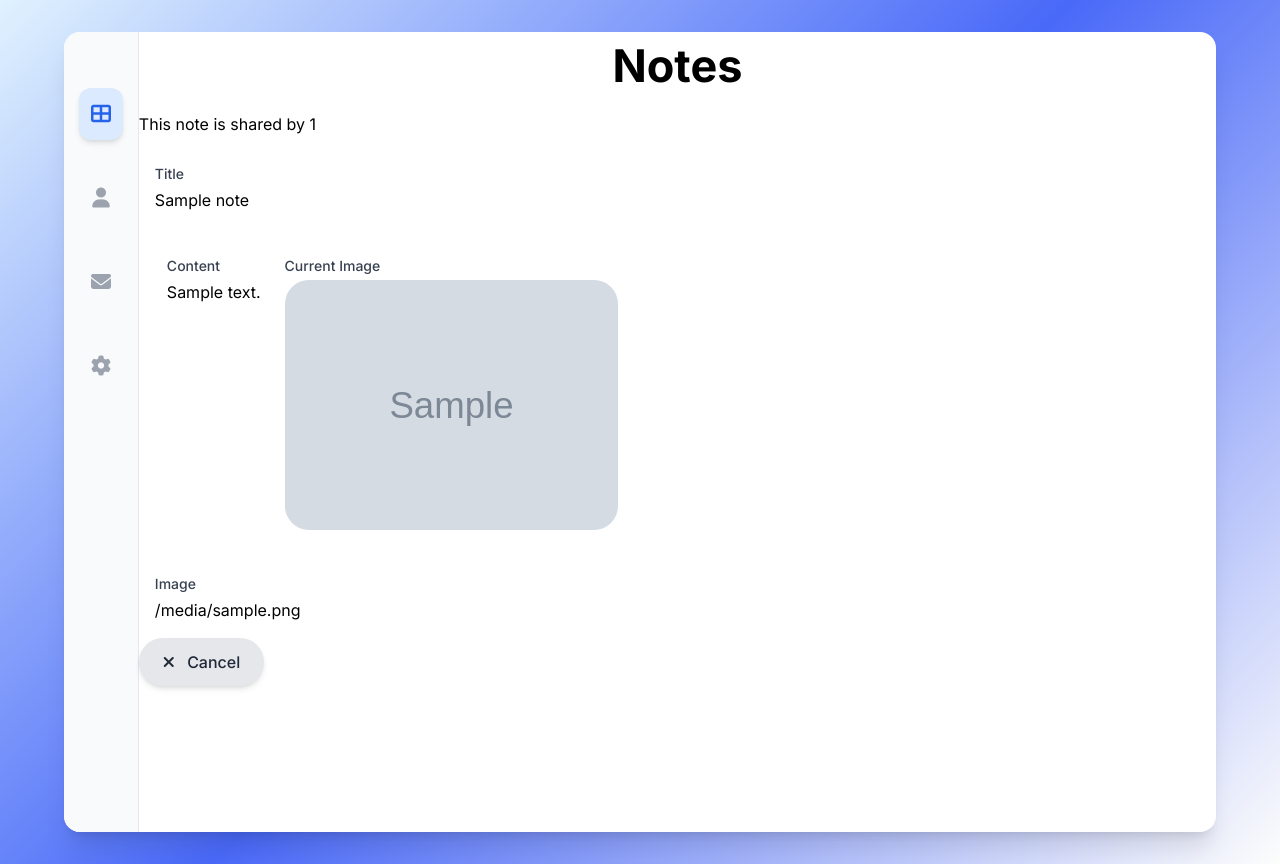
After one commit to Ridwankabbo/Keep-Notes, a Django app: template KeepNotes/templates/showSharedNotes.html in a window 1280 px wide. The commit adds this page. Run offline with Django 3.2, Linux system fonts and the light colour scheme; the template is opened without the code that fills it: most values are stand-ins (such as "Sample title", 1, 10 or a date in 2020); grey boxes marked "Sample" are stand-in pictures; some libraries are stand-ins or nearby versions.

Commit message:
Model problem solved and working on making notes sharable

```diff
--- a/KeepNotes/KeepNotes/urls.py
+++ b/KeepNotes/KeepNotes/urls.py
@@ -21,7 +21,7 @@ from django.conf import settings
 from django.conf.urls.static import static
 
 urlpatterns = [
-    path('', include('main.urls') ),
+    path('keep-notes/', include('main.urls') ),
     path('admin/', admin.site.urls),
 ]
 
--- a/KeepNotes/main/urls.py
+++ b/KeepNotes/main/urls.py
@@ -14,7 +14,8 @@ urlpatterns = [
     path('share-notes/<int:note_id>/', views.ShareNote, name='share-note'),
     path('user-profile/', views.user_profile, name='user-profile'),
     path('user-settings/', views.SettingsPage, name='user-settings'),
-    path('disable-shared-note/<int:note_id>/', views.disable_shared_note, name='disable-shared-note')
+    path('disable-shared-note/<int:note_id>/', views.disable_shared_note, name='disable-shared-note'),
+    path('user-dashboard/note/<int:id>/', views.ShowNotes, name='show-notes')
 ]
 
 if settings.DEBUG:
--- /dev/null
+++ b/KeepNotes/templates/showSharedNotes.html
@@ -0,0 +1,62 @@
+{% extends "user-dashboard-header-footer.html" %}
+
+{% block main-section %}
+            <section class="container">
+                <div>
+                    <h2 class="text-center text-[45px] font-bold">Notes</h2>
+                </div>
+                <div>
+
+                    <form method="post" enctype="multipart/form-data">
+                        {% csrf_token %}
+                        <p class="py-3">This note is shared by {{note.user_id}}</p>
+                    <div class='p-4'>
+                        <label for="note-title" class="block text-sm font-medium text-gray-700 mb-1">Title</label>
+                        {{note.notes_title}}
+
+                    </div>
+                    <div>
+                        <div class="flex jusfity-around p-4">
+                            <div class='p-3'>
+                                <label for="note-content" class="block text-sm font-medium text-gray-700 mb-1">Content</label>
+                            {{note.notes_text}}
+                            </div>
+
+                            <div class='p-3'>
+                            {% if note.image %}
+                                <label class="block text-sm font-medium text-gray-700 mb-1">Current Image</label>
+                                <img src="{{ note.image.url }}"
+                                    alt="{{ note.notes_title }} Image" class="rounded-3xl"
+                                    style ="height:250px;"
+                                    >
+                            {% else %}
+                                <p>No current image.</p>
+                            {% endif %}
+                        </div>
+                        </div>
+
+
+                    </div>
+                    <div class='p-4'>
+                        <label for="note-content" class="block text-sm font-medium text-gray-700 mb-1">Image</label>
+                        {{note.image}}
+
+                    </div>
+                    <div class="flex flex-col sm:flex-row space-y-4 items-center sm:space-y-0 sm:space-x-4">
+                        {% if note.permission_type == 'Writable' %}
+                            <button type="submit" class="w-full sm:w-auto flex-1 bg-blue-500 hover:bg-blue-600 text-white font-medium py-3 px-6 rounded-full transition-colors shadow-lg">
+                                <i class="fas fa-plus mr-2"></i> Save Note
+                            </button>
+                        {% endif %}
+                        <a href="{% url "user-dashboard" %}">
+                            <button type="button" class="w-full sm:w-auto flex-1 bg-gray-200 hover:bg-gray-300 text-gray-800 font-medium py-3 px-6 rounded-full transition-colors shadow-md">
+                                <i class="fas fa-times mr-2"></i> Cancel
+                            </button>
+                        </a>
+                    </div>
+                    </form>
+
+                </div>
+            </section>
+
+{% endblock main-section %}
```
Also changed, not shown: KeepNotes/main/models.py (+4 -4 lines), KeepNotes/main/views.py (+11 -0 lines), KeepNotes/templates/user-dashboard.html (+8 -1 lines), KeepNotes/db.sqlite3, KeepNotes/main/migrations/0006_alter_sharednotes_share_from_user_and_more.py (added).
